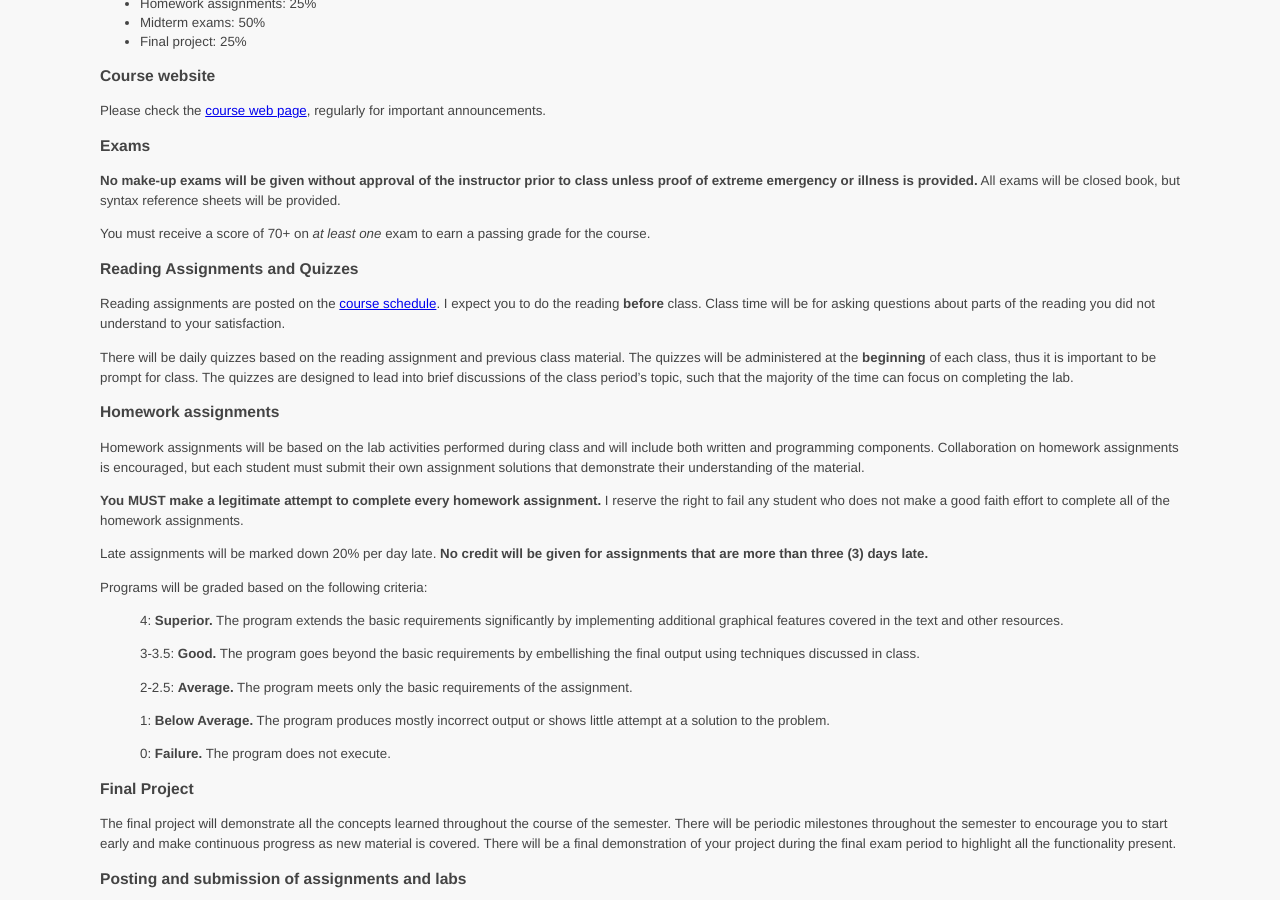
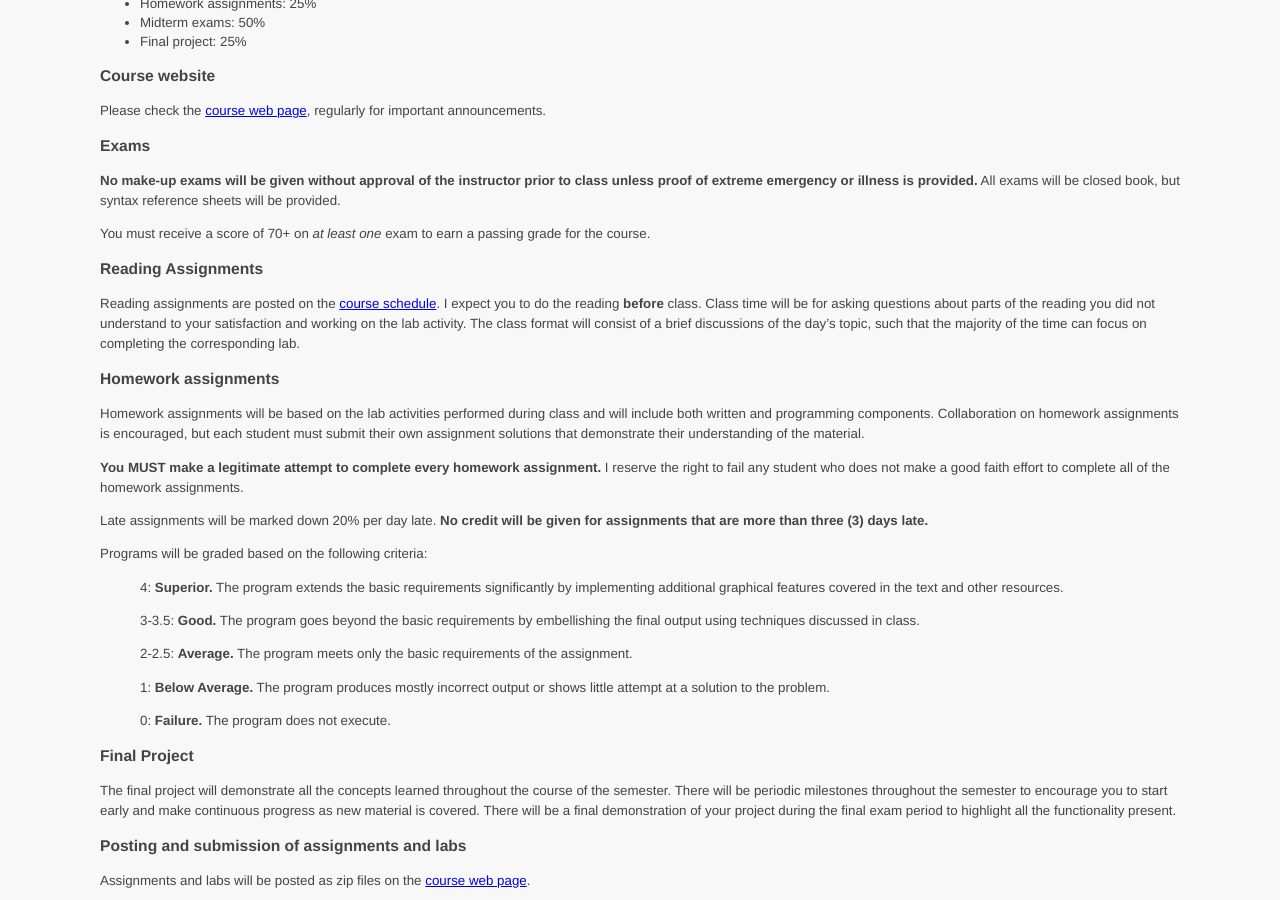
Before and after one commit to ycpcs/cs370-fall2017, a Jekyll site: the page built from syllabus.md, in a window 1280 px wide and 900 px high, scrolled down 1597 px. Built offline with Jekyll 4.4.1, drawn with Linux system fonts in a browser that asks for light colours.

Commit message:
update syllabus
update syllabus

```diff
--- a/syllabus.md
+++ b/syllabus.md
@@ -99,11 +99,9 @@ Please check the [course web page](<http://ycpcs.github.io/cs370-fall2016/>), re
 
 You must receive a score of 70+ on *at least one* exam to earn a passing grade for the course.
 
-### Reading Assignments and Quizzes
+### Reading Assignments
 
-Reading assignments are posted on the [course schedule](schedule/index.html). I expect you to do the reading **before** class. Class time will be for asking questions about parts of the reading you did not understand to your satisfaction.
-
-There will be daily quizzes based on the reading assignment and previous class material. The quizzes will be administered at the **beginning** of each class, thus it is important to be prompt for class. The quizzes are designed to lead into brief discussions of the class period's topic, such that the majority of the time can focus on completing the lab.
+Reading assignments are posted on the [course schedule](schedule/index.html). I expect you to do the reading **before** class. Class time will be for asking questions about parts of the reading you did not understand to your satisfaction and working on the lab activity. The class format will consist of a brief discussions of the day's topic, such that the majority of the time can focus on completing the corresponding lab.
 
 ### Homework assignments
 
```
